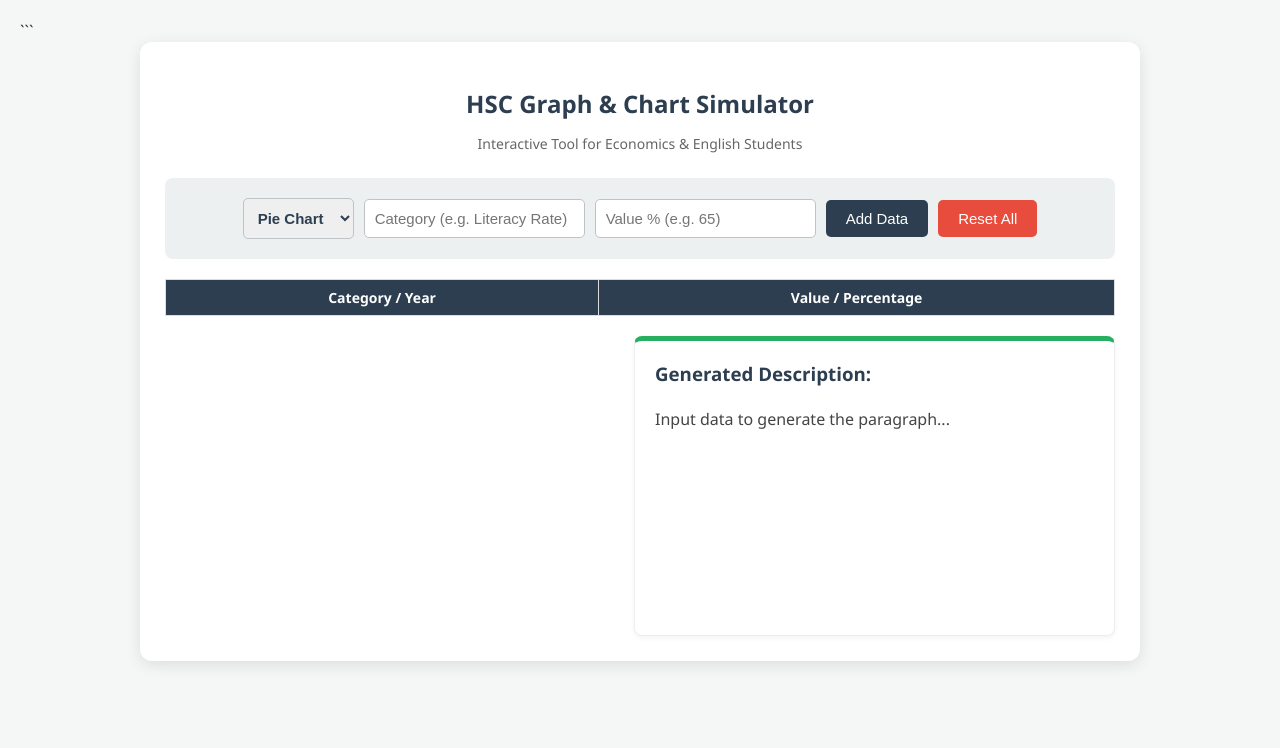
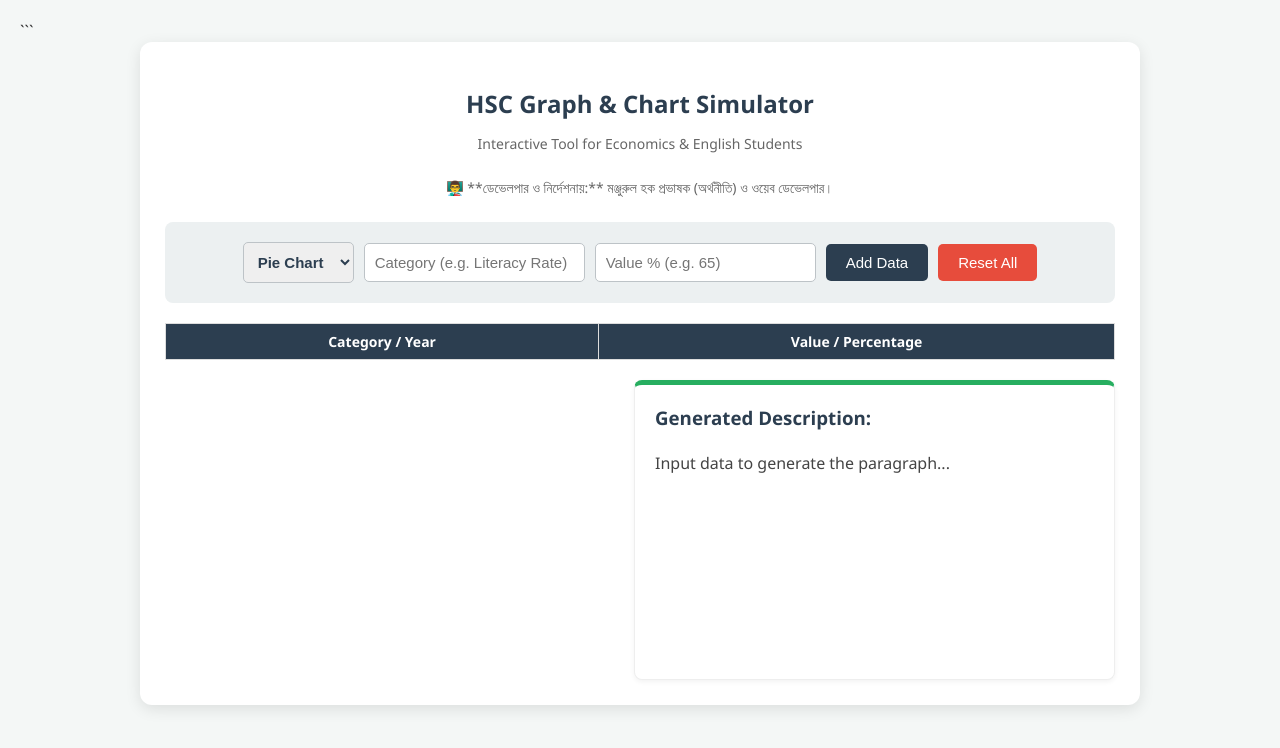
Before and after one commit to economist-bd/HSC-English-Pie-Chart-Simulator, a plain HTML site: page index.html in a window 1280 px wide. Drawn offline with nearby package versions, Linux system fonts and the light colour scheme.

Commit message:
Update index.html

````diff
--- a/index.html
+++ b/index.html
@@ -8,7 +8,7 @@
 <meta property="og:description" content="এইচএসসি ইংরেজি ১ম পত্রের Graph & Chart (Q.10/11) প্র্যাকটিস করার জন্য সেরা টুল। ডেটা ইনপুট দিলেই তৈরি হবে চার্ট এবং অটোমেটিক প্যারাগ্রাফ!" />
 <meta property="og:type" content="website" />
 <meta property="og:url" content="https://hsc-english-pie-chart-simulator.vercel.app/" />
-<meta property="og:image" content="https://i.imgur.com/YOUR_IMAGE_LINK.jpg" /> ```
+<meta property="og:image" content="https://i.ibb.co.com/gL8BkS8q/Gemini-Generated-Image-jxl4zvjxl4zvjxl4.png" /> ```
     <script src="https://cdn.jsdelivr.net/npm/chart.js"></script>
     <style>
         :root {
@@ -115,6 +115,9 @@
 <div class="container">
     <h2>HSC Graph & Chart Simulator</h2>
     <p class="subtitle">Interactive Tool for Economics & English Students</p>
+    <p class="subtitle">👨‍🏫 **ডেভেলপার ও নির্দেশনায়:**
+মঞ্জুরুল হক
+প্রভাষক (অর্থনীতি) ও ওয়েব ডেভেলপার।</p>
 
     <div class="control-panel">
         <select id="chartType" onchange="renderChart(); generateParagraph();">
````
